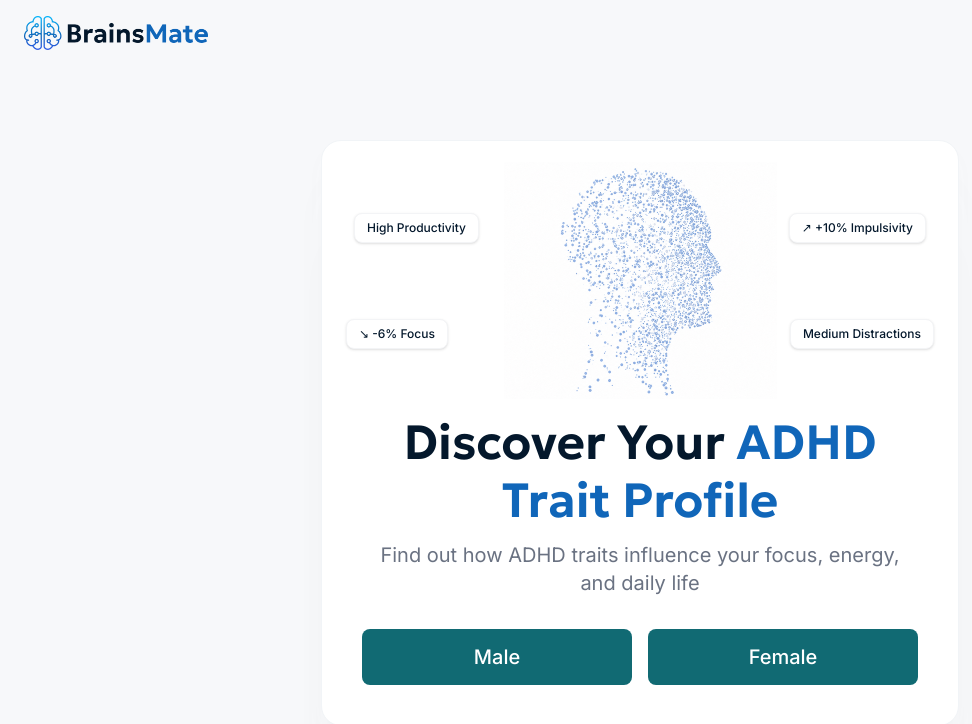
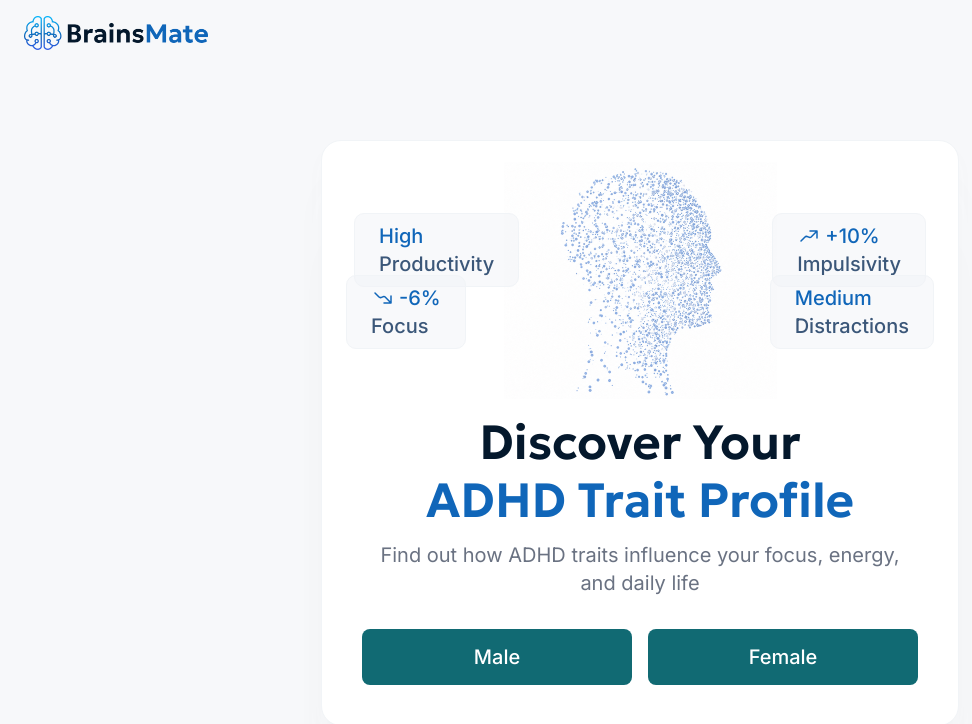
Before and after one commit to ilo667/adhdtest, a Next.js app in the folder frontend/: page / in a window 1280 px wide. Shown: the top 724 px of the page, without its empty margins (0-972 px from the left). Built offline with nearby package versions, Linux system fonts and the light colour scheme.

Commit message:
Landing: redesign FloatingTags with design specs and arrow SVG icons

```diff
--- a/frontend/app/page.tsx
+++ b/frontend/app/page.tsx
@@ -1,11 +1,17 @@
-import { type ReactNode } from "react";
 import Image from "next/image";
 import Link from "next/link";
 
-function FloatingTag({ children, className }: { children: ReactNode; className: string }) {
+function FloatingTag({ first, second, icon, className }: { first: string; second: string; icon?: string; className: string }) {
   return (
-    <span className={`absolute bg-white rounded-lg px-3 py-1.5 text-xs font-medium text-[#04182c] shadow-sm border border-gray-100 whitespace-nowrap ${className}`}>
-      {children}
+    <span
+      className={`absolute flex flex-col rounded-[10px] px-6 py-2 border border-[#F1F4F7] whitespace-nowrap ${className}`}
+      style={{ background: "#F1F4F780" }}
+    >
+      <span className="flex items-center gap-1 font-medium text-[20px] leading-[28px] text-[#1066B9]">
+        {icon && <Image src={icon} alt="" width={24} height={24} aria-hidden />}
+        {first}
+      </span>
+      <span className="font-medium text-[20px] leading-[28px] text-[#3B5779]">{second}</span>
     </span>
   );
 }
@@ -18,8 +24,8 @@ export default function LandingPage() {
         style={{ boxShadow: "0px 10px 22px 0px #8393A505, 0px 41px 41px 0px #8393A505, 0px 91px 55px 0px #8393A503, 0px 162px 65px 0px #8393A500, 0px 254px 71px 0px #8393A500" }}
       >
         <div className="relative flex items-center justify-center w-full mb-8" style={{ height: 200 }}>
-          <FloatingTag className="-left-2 top-8">High Productivity</FloatingTag>
-          <FloatingTag className="-left-4 bottom-8">↘ -6% Focus</FloatingTag>
+          <FloatingTag first="High" second="Productivity" className="-left-2 top-8" />
+          <FloatingTag first="-6%" second="Focus" icon="/arrow-down.svg" className="-left-4 bottom-8" />
           <Image
             src="/head.png"
             alt="Head illustration"
@@ -27,13 +33,13 @@ export default function LandingPage() {
             height={237}
             quality={100}
           />
-          <FloatingTag className="-right-2 top-8">↗ +10% Impulsivity</FloatingTag>
-          <FloatingTag className="-right-4 bottom-8 text-[#1066b9]">Medium Distractions</FloatingTag>
+          <FloatingTag first="+10%" second="Impulsivity" icon="/arrow-up.svg" className="-right-2 top-8" />
+          <FloatingTag first="Medium" second="Distractions" className="-right-4 bottom-8" />
         </div>
 
         <h1 className="font-semibold text-[48px] leading-[58px] text-[#04182c] text-center mb-3">
           Discover Your{" "}
-          <span className="text-[#1066b9]">ADHD Trait Profile</span>
+          <span className="text-[#1066b9] block">ADHD Trait Profile</span>
         </h1>
         <p className="text-[20px] leading-[28px] text-gray-500 text-center mb-8">
           Find out how ADHD traits influence your focus, energy, and daily life
```
Also changed, not shown: frontend/public/arrow-down.svg (added), frontend/public/arrow-up.svg (added).
